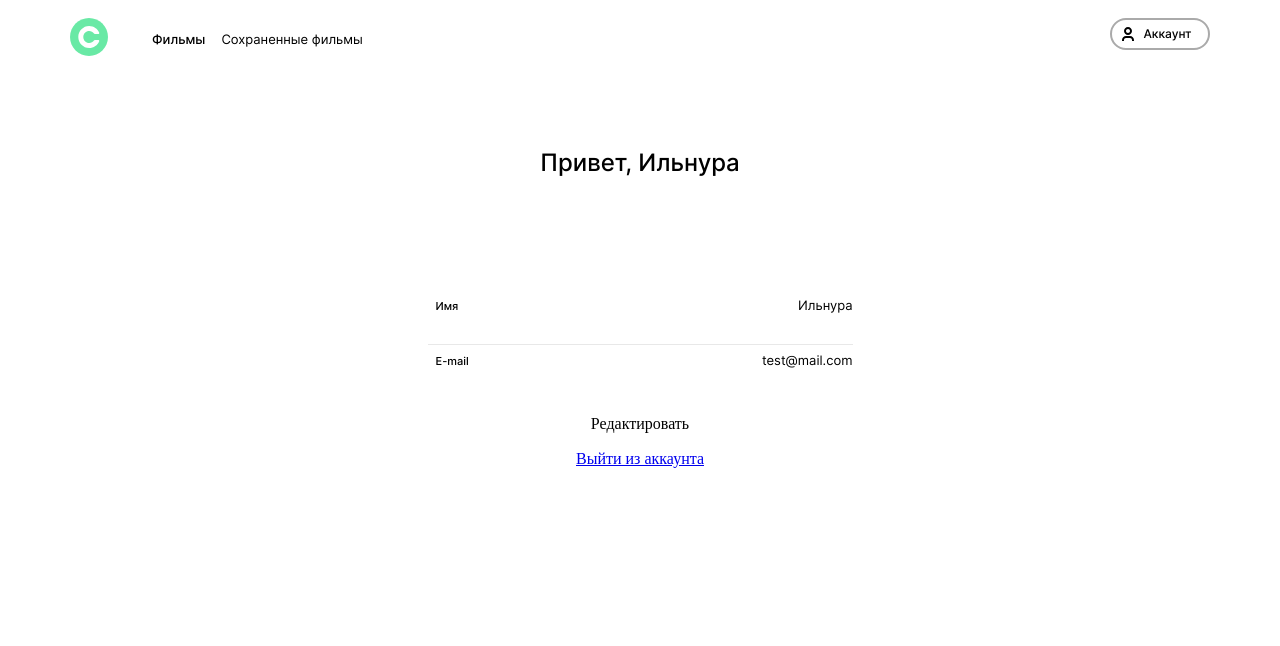
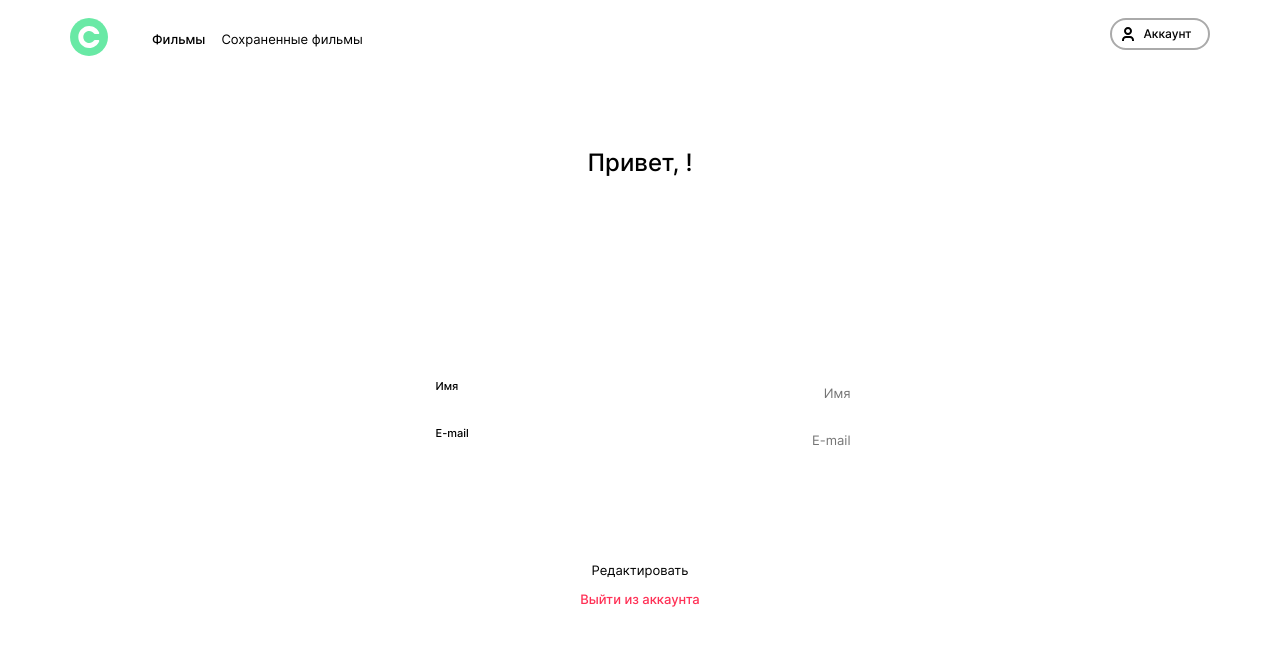
Before and after one commit to paramore21/movies-explorer-frontend, a React (Create React App) app: page /profile in a window 1280 px wide. Shown: the top 646 px of the page. Built offline with nearby package versions, Linux system fonts and the light colour scheme; no server answers.

Commit message:
updateUser, UserContext created

```diff
--- /dev/null
+++ b/src/Context/UserContext.js
@@ -0,0 +1,3 @@
+import React from "react";
+
+export const UserContext = React.createContext();
--- a/src/components/App/App.js
+++ b/src/components/App/App.js
@@ -7,13 +7,15 @@ import Error from "../Error/Error";
 import Movies from "../Movies/Movies";
 import Profile from "../Profile/Profile";
 import SavedMovies from "../SavedMovies/SavedMovies";
-import * as MainApi from "../../utils/MainApi"
+import { UserContext } from "../../Context/UserContext";
+import * as MainApi from "../../utils/MainApi";
 
 function App() {
   const history = useHistory()
+  const [currentUserContext, setCurrentUserContext] = useState({})
+  const [loggedIn, setLoggedIn] = useState(false)
 
   function handleRegister(email, name, password){
-    console.log(email, name, password)
     MainApi.register({email, name, password}).then(() => {
       history.push('/signin')
     })
@@ -25,13 +27,43 @@ function App() {
   function handleLogin(email, password) {
     MainApi.login({email, password}).then((res) => {
       localStorage.setItem('token', `${res.token}`)
+      setLoggedIn(true)
+
       history.push('/movies')
     })
       .catch(err => console.log(err))
   }
+
+  function handleLogout() {
+    setLoggedIn(false);
+    localStorage.removeItem('token');
+    setCurrentUserContext({})
+    history.push('/sign-in');
+  }
+
+  function handleUpdateUser(email, name) {
+    return MainApi.updateUser({email, name})
+      .then(res => {
+        setCurrentUserContext(res)
+      })
+      .catch(err => console.log(err))
+  }
+
+  useEffect(() => {
+    const token = localStorage.getItem('token')
+    MainApi.checkToken(token)
+      .then(res => {
+        if(res){
+          setCurrentUserContext(res)
+          //setLoggedIn(true)
+          //history.push('/movies')
+        }
+      })
+  }, [loggedIn])
   const { pathname } = useLocation()
   return (
     <div className="App">
+      <UserContext.Provider value={currentUserContext} >
       <Switch>
         <Route path="/signup">
           <Register onRegister={handleRegister}/>
@@ -50,11 +82,15 @@ function App() {
           <Error />
         </Route>
         <Route path='/profile'>
-          < Profile />
+          < Profile
+            onLogout={handleLogout}
+            onUpdateUser={handleUpdateUser}
+          />
         </Route>
       <Route path='/saved-movies'>
         <SavedMovies />
       </Route>
+    </UserContext.Provider>
     </div>
   );
 }
--- a/src/components/Profile/Profile.css
+++ b/src/components/Profile/Profile.css
@@ -1,7 +1,25 @@
+@media screen and (min-width: 320px) {
+  .profile__form {
+    grid-template-columns: repeat(2, 130px);
+    column-gap: 10px;
+  }
+}
+
+@media screen and (min-width: 768px){
+  .profile__form {
+    grid-template-columns: repeat(2, 140px);
+    column-gap: 145px;
+  }
+}
+
 @media screen and (min-width: 1280px) {
   .profile__title {
     font-size: 24px;
     line-height: 29px;
+  }
+
+  .profile__form {
+    margin: 113px auto 0;
   }
 }
 
@@ -18,16 +36,13 @@
   font-style: normal;
   text-align: center;
   color: #000000;
-  margin: 0;
+  margin: 0 0 80px 0;
   font-weight: 500;
 }
 
 
 .profile__form {
   display: grid;
-  grid-template-columns: repeat(2, 140px);
-  column-gap: 145px;
-  margin: 113px auto 0;
 }
 
 .profile__form:nth-of-type(2n){
@@ -53,6 +68,47 @@
   font-weight: normal;
   font-style: normal;
   font-size: 13px;
-  padding-top: 8px;
+  padding-top: 0px;
   text-align: right;
+  outline: none;
+  border: none;
 }
+
+.profile__enter-text {
+  font-family: Inter, sans-serif;
+  font-style: normal;
+  font-weight: normal;
+  font-size: 13px;
+  line-height: 16px;
+  display: flex;
+  align-items: center;
+  text-align: center;
+  color: #000000;
+  justify-self: flex-end;
+  padding-top: 15px;
+}
+
+.profile__enter-link {
+  font-family: Inter, sans-serif;
+  font-style: normal;
+  font-weight: 500;
+  font-size: 13px;
+  line-height: 16px;
+  text-align: center;
+  color: #FF3055;
+  text-decoration: none;
+}
+
+.profile__enter-link:hover {
+  text-decoration: none;
+  cursor: pointer;
+  opacity: 0.7;
+  transition: opacity 0.2s ease-in-out;
+}
+
+.profile__footer {
+  display: flex;
+  justify-content: flex-end;
+  flex-direction: column;
+  align-items: center;
+}
--- a/src/components/Profile/Profile.js
+++ b/src/components/Profile/Profile.js
@@ -1,21 +1,46 @@
+import React, { useState } from "react"
+import { UserContext } from "../../Context/UserContext"
 import Header from "../Header/Header";
 import {Link} from "react-router-dom";
-function Profile(){
+function Profile({onLogout, onUpdateUser}){
+  const currentUser = React.useContext(UserContext)
+
+  const [name, setName] = useState('')
+  const [email, setEmail] = useState('')
+
+  React.useEffect(() => {
+    setName(currentUser.name)
+    setEmail(currentUser.email)
+  }, [currentUser])
+
+  function handleNameChange(e){
+    setName(e.target.value)
+  }
+
+  function handleEmailChange(e){
+    setEmail(e.target.value)
+  }
+
+  function handleSubmit(e) {
+    e.preventDefault()
+    onUpdateUser({name, email})
+  }
+
   return(
     <>
       <Header />
       <section className='profile'>
-        <h3 className='profile__title'>Привет, Ильнура</h3>
-        <div className='profile__form'>
+        <h3 className='profile__title'>Привет, {name}!</h3>
+        <form className='profile__form' onSubmit={handleSubmit}>
           <p className='profile__label'>Имя</p>
-          <span className='profile__span'>Ильнура</span>
-        </div>
-        <div className='profile__form'>
+          <input type='text' className='profile__span' required minLength='2' maxLength='200' value={name || ""} placeholder='Имя' onChange={handleNameChange}/>
           <p className='profile__label'>E-mail</p>
-          <span className='profile__span'>test@mail.com</span>
-        </div>
+          <input type='email' className='profile__span' required minLength='2' maxLength='200' value={email || ""} placeholder='E-mail' onChange={handleEmailChange}/>
+        </form>
+      </section>
+      <section className='profile__footer'>
         <p className='profile__enter-text'>Редактировать</p>
-        <Link to='/' className='profile__enter-link'>Выйти из аккаунта</Link>
+        <Link to='/' className='profile__enter-link' onClick={onLogout}>Выйти из аккаунта</Link>
       </section>
     </>
 )
--- a/src/utils/MainApi.js
+++ b/src/utils/MainApi.js
@@ -36,3 +36,28 @@ export const login = ({email, password}) => {
   })
     .then(res => _checkResponse(res))
 }
+
+export const updateUser = ({email, name}) => {
+  return fetch(`${baseUrl}/users/me`, {
+    method: "PATCH",
+    headers: {
+      'Content-Type': 'application/json',
+      'Authorization': `Bearer ${localStorage.getItem('token')}`
+    },
+    body: JSON.stringify({
+      "email": email,
+      "name": name
+    })
+  })
+}
+
+export const checkToken = (token) => {
+  return fetch(`${baseUrl}/users/me`, {
+    method: "GET",
+    headers: {
+      "content-Type": "application/json",
+      "Authorization": `Bearer ${token}`,
+    }
+  })
+    .then(res => _checkResponse(res))
+}
```
